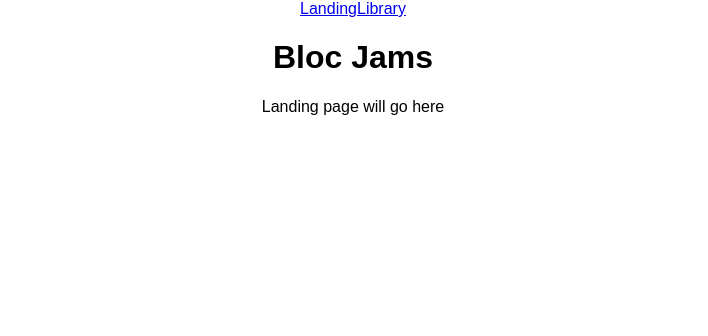
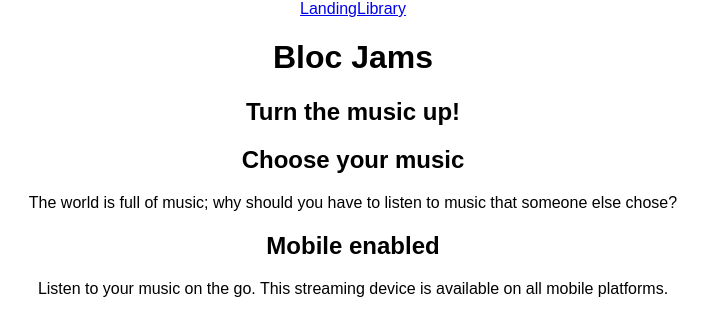
Before and after one commit to charryef/bloc-jams-react, a React (Create React App) app: page / in a window 1280 px wide. Shown: the top 336 px of the page, without its empty margins (287-995 px from the left). Built offline with nearby package versions, Linux system fonts and the light colour scheme.

Commit message:
Checkpoint 4 React interfaces: completed

```diff
--- a/src/components/Landing.js
+++ b/src/components/Landing.js
@@ -2,7 +2,18 @@
 
 const Landing = () => (
   <section className="landing">
-    Landing page will go here
+    <h1 className="hero-title">Turn the music up!</h1>
+
+    <section className="selling-points">
+      <div className="point">
+        <h2 className="point-title">Choose your music</h2>
+        <p className="point-description">The world is full of music; why should you have to listen to music that someone else chose?</p>
+      </div>
+      <div className="point">
+        <h2 className="point-title">Mobile enabled</h2>
+        <p className="point-description">Listen to your music on the go. This streaming device is available on all mobile platforms.</p>
+      </div>
+    </section>
   </section>
 );
 
```
